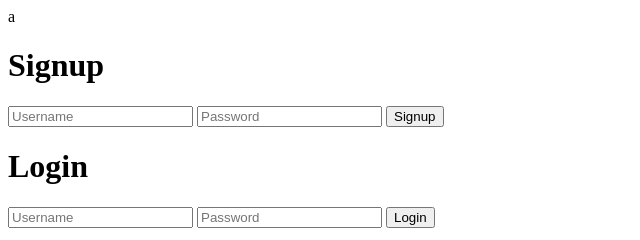
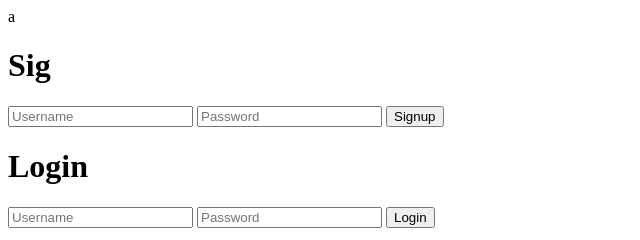
Before and after one commit to JohnMark2004/signup-project, a website: page frontend/index.html in a window 1280 px wide. Shown: the full height of the page, 0-640 px from the left. Drawn offline with Linux system fonts and the light colour scheme.

Commit message:
Update index.html

```diff
--- a/frontend/index.html
+++ b/frontend/index.html
@@ -6,7 +6,7 @@
   <title>Signup/Login</title>
 </head>
 <body>
-  <h1>Signup</h1>
+  <h1>Sig</h1>
   <form id="signupForm">
     <input id="signupUsername" placeholder="Username" required />
     <input id="signupPassword" type="password" placeholder="Password" required />
```
